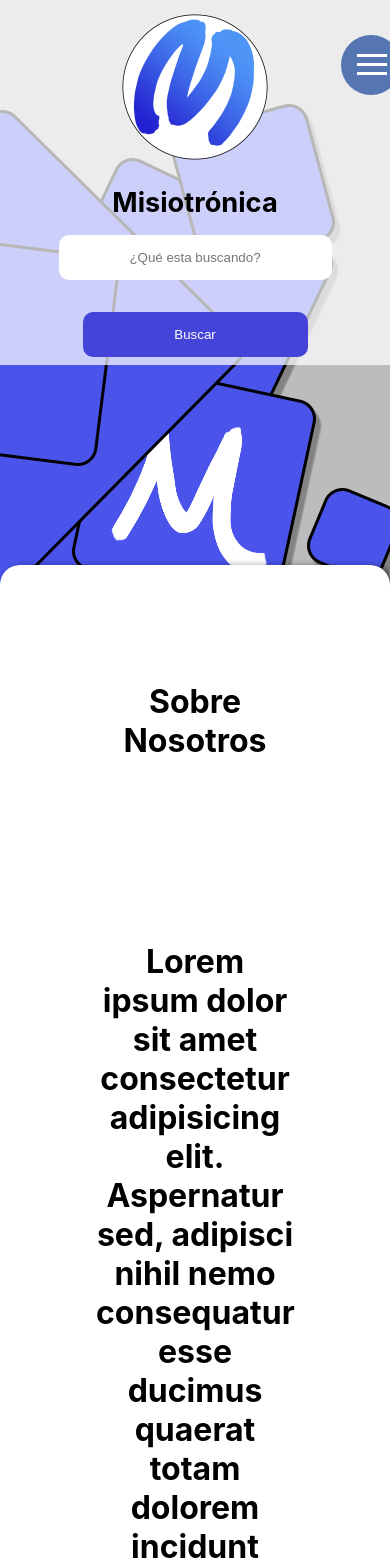
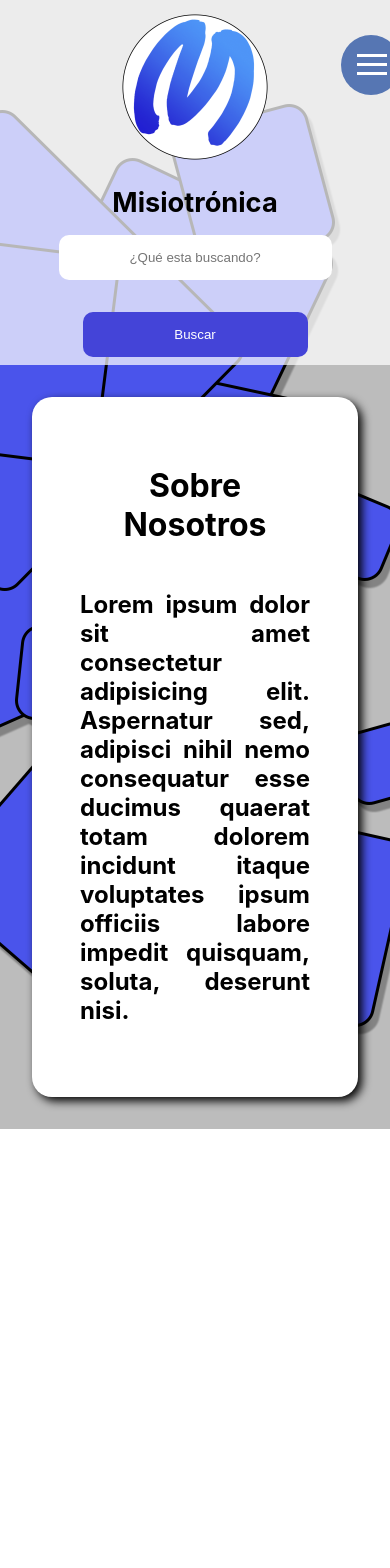
Before and after one commit to Ness733/Misiotronica, a React (Create React App) app: page /About in a window 390 px wide. Shown: the top 1568 px of the page. After the commit the page ends 1129 px from the top, so only its background shows below. Built offline with nearby package versions, Linux system fonts and the light colour scheme.

Commit message:
added laptop media styling

```diff
--- a/src/Components/About/About.module.css
+++ b/src/Components/About/About.module.css
@@ -2,11 +2,11 @@
   display: flex;
   padding: 3rem;
   gap: 2rem;
-  margin: 200px auto;
+  margin: 100px auto;
   flex-direction: column;
   text-align: center;
   background-color: white;
-  max-width: 40vmax;
+  max-width: 60vmax;
   min-height: 40vmin;
   border-radius: 20px;
   filter: drop-shadow(4px 4px 5px black);
@@ -22,9 +22,20 @@
   font-weight: 700;
 }
 
-@media screen and (max-width: 360px) {
+@media screen and (max-width: 1366px) {
   .About {
-    margin: 0.5rem;
+    margin: 50px auto;
+    gap: 0;
+  }
+
+  .About p {
+    padding: 0;
+  }
+}
+
+@media screen and (max-width: 450px) {
+  .About {
+    margin: 2rem;
     gap: 0;
   }
 
@@ -38,3 +49,20 @@
     padding: 0;
   }
 }
+
+@media screen and (max-width: 360px) {
+  .About {
+    margin: 1.8rem;
+    gap: 0;
+  }
+
+  .About h1 {
+    padding: 0;
+  }
+
+  .About p {
+    text-align: justify;
+    font-size: 1.5rem;
+    padding: 0;
+  }
+}
```
